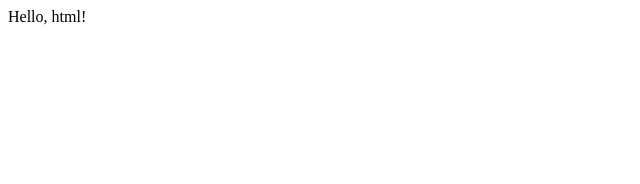
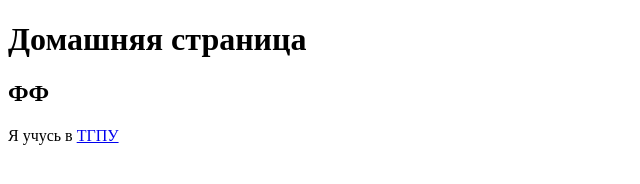
Before and after one commit to Vela1m/Vela1m.github.io, a plain HTML site: page index.html in a window 1280 px wide. Shown: the whole page, without its empty margins (0-640 px from the left). Drawn offline with Linux system fonts and the light colour scheme.

Commit message:
h1, h2, a, p

```diff
--- a/index.html
+++ b/index.html
@@ -4,6 +4,8 @@
 
     </head>
     <body>
-        Hello, html!
+        <h1>Домашняя страница</h1>
+        <h2>ФФ</h2>
+        <p>Я учусь в <a href="https://tspu.ru">ТГПУ</a></p>
     </body>
 </html>
```
